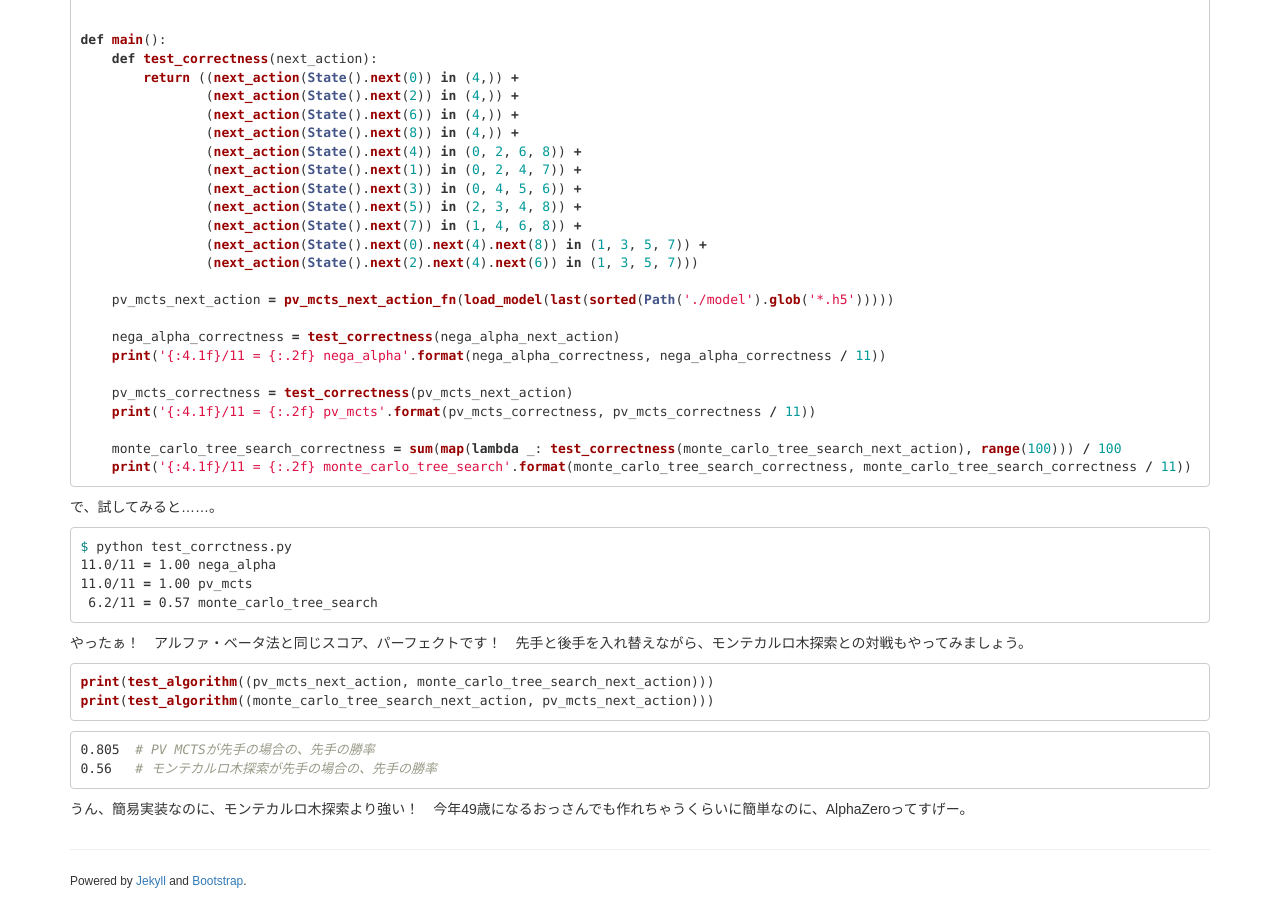
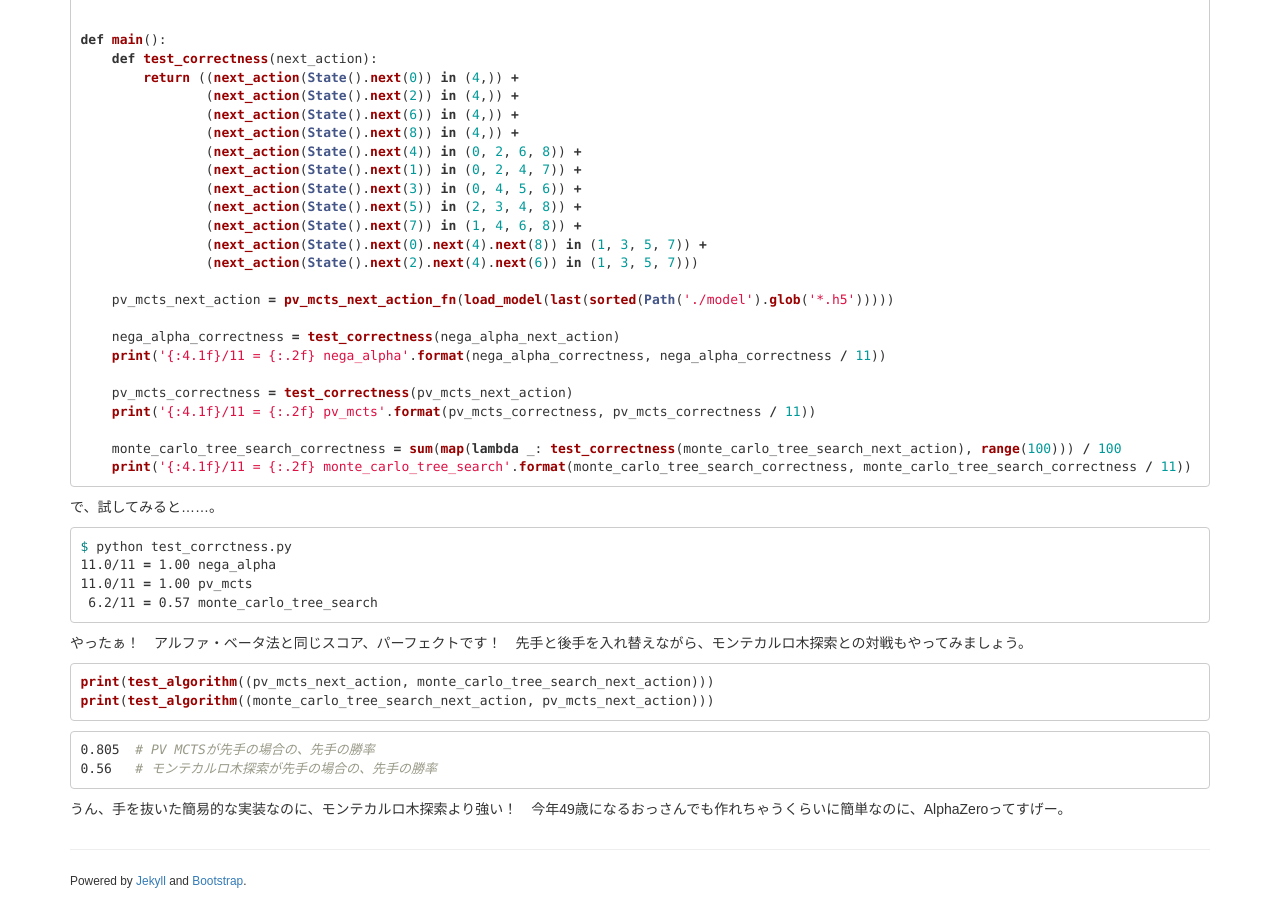
Before and after one commit to tail-island/tail-island.github.io, a Jekyll site: the page built from _posts/2018-06-20-alpha-zero.md, in a window 1280 px wide and 900 px high, scrolled down 10369 px. Built offline with Jekyll 4.4.1, drawn with Linux system fonts in a browser that asks for light colours.

```diff
--- a/_posts/2018-06-20-alpha-zero.md
+++ b/_posts/2018-06-20-alpha-zero.md
@@ -544,4 +544,4 @@ print(test_algorithm((monte_carlo_tree_search_next_action, pv_mcts_next_action))
 0.56   # モンテカルロ木探索が先手の場合の、先手の勝率
 ~~~
 
-うん、簡易実装なのに、モンテカルロ木探索より強い！　今年49歳になるおっさんでも作れちゃうくらいに簡単なのに、AlphaZeroってすげー。
+うん、手を抜いた簡易的な実装なのに、モンテカルロ木探索より強い！　今年49歳になるおっさんでも作れちゃうくらいに簡単なのに、AlphaZeroってすげー。
```
